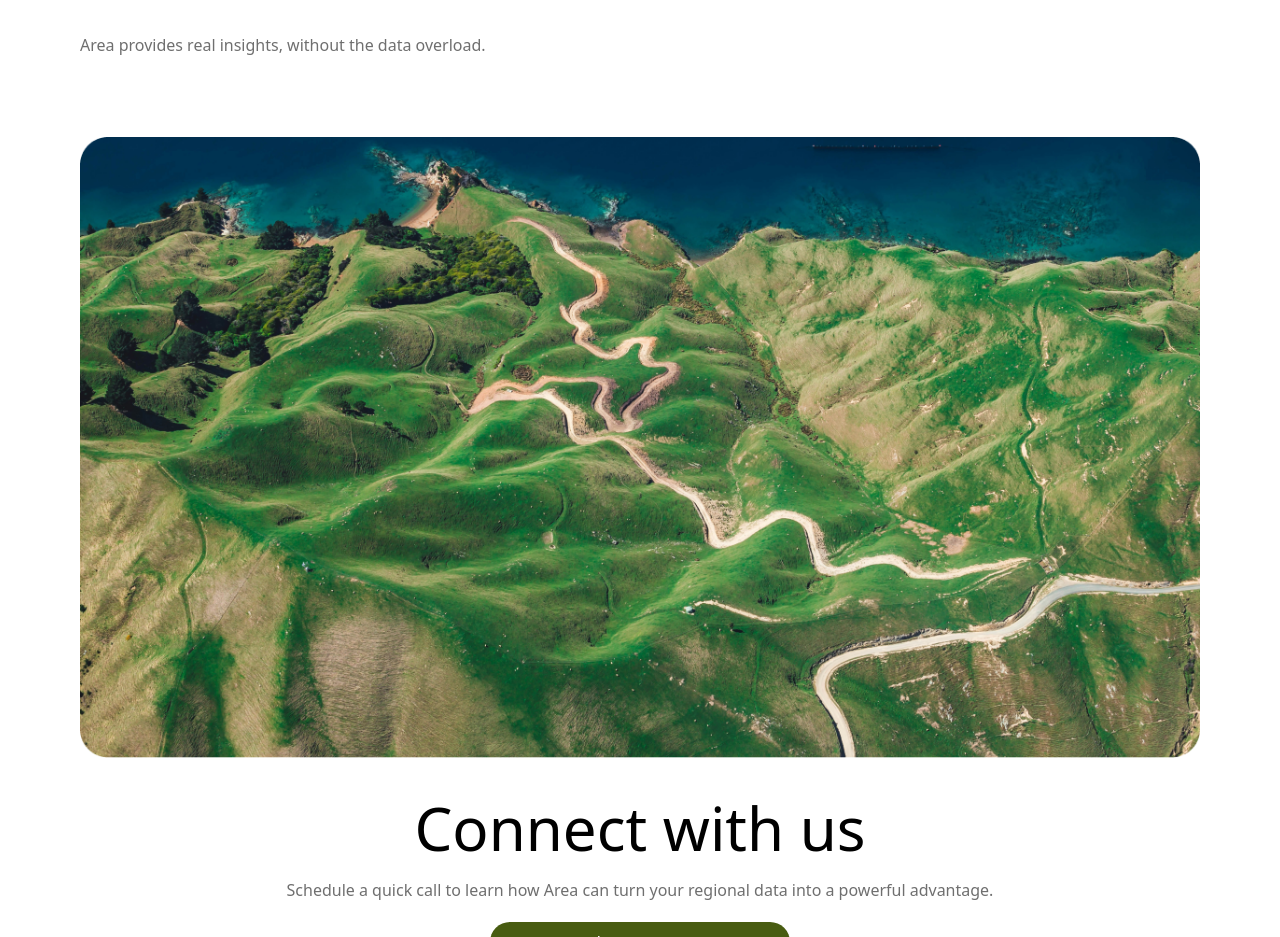
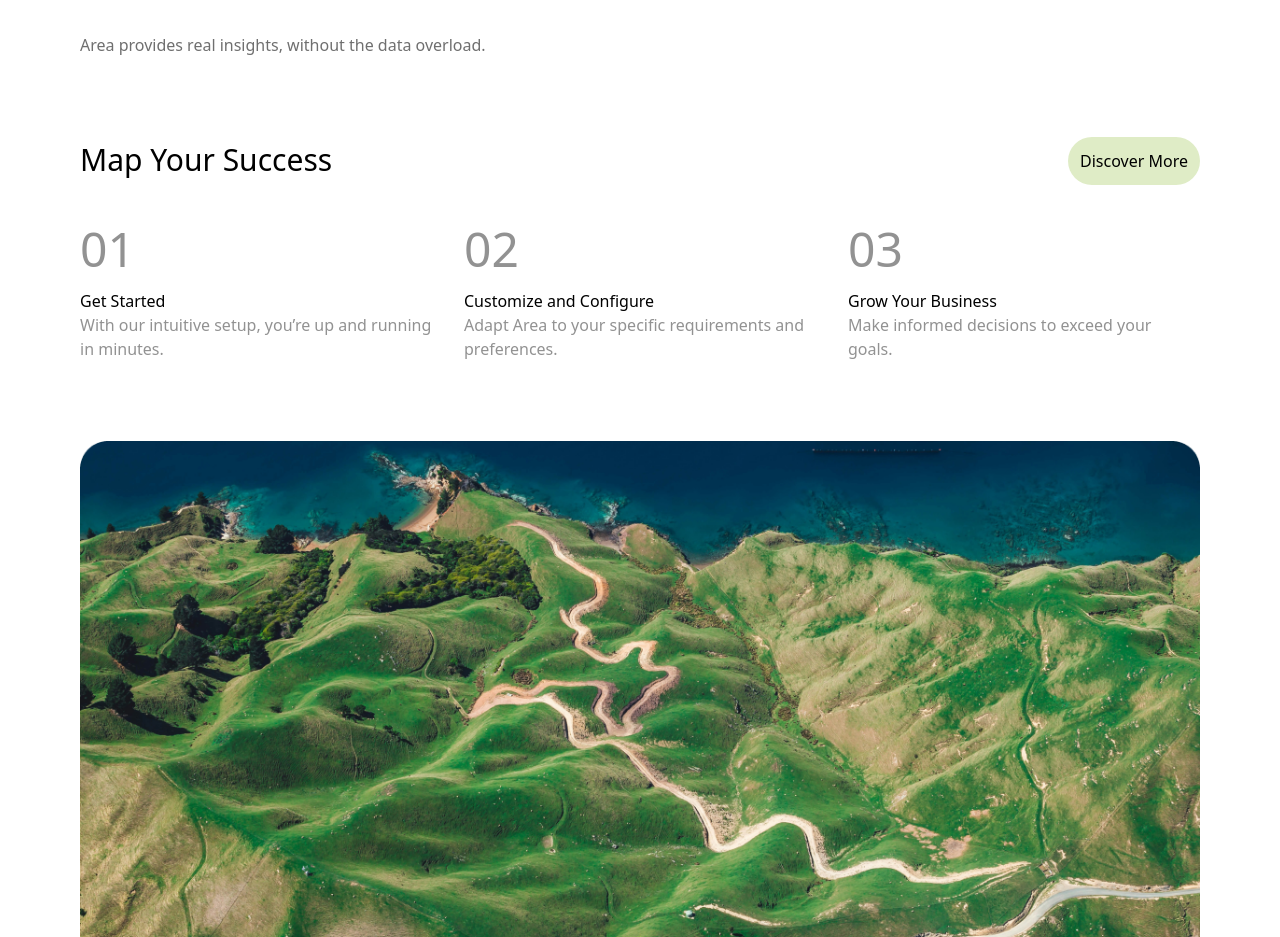
Before and after one commit to leont2u/browse-everything, a React (Vite) app: page / in a window 1280 px wide. Shown: the part 1440-2377 px from the top of the page. Built offline with nearby package versions, Linux system fonts and the light colour scheme.

Commit message:
Map your sucess section

```diff
--- a/src/App.tsx
+++ b/src/App.tsx
@@ -3,6 +3,7 @@ import NavBar from "./components/NavBar";
 import Benefits from "./pages/Benefits";
 import ConnectWithUs from "./pages/ConnectWithUs";
 import HeroSection from "./pages/HeroSection";
+import MapYourSuccess from "./pages/MapYourSuccess";
 import TrustedCompanies from "./pages/TrustedCompanies";
 
 function App() {
@@ -12,6 +13,7 @@ function App() {
       <HeroSection />
       <TrustedCompanies />
       <Benefits />
+      <MapYourSuccess />
       <ConnectWithUs />
       <Footer />
     </div>
--- /dev/null
+++ b/src/pages/MapYourSuccess.tsx
@@ -0,0 +1,44 @@
+const MapYourSuccess = () => {
+  const success = [
+    {
+      success_number: "01",
+      title: "Get Started",
+      description:
+        "With our intuitive setup, you’re up and running in minutes.",
+    },
+    {
+      success_number: "02",
+      title: "Customize and Configure",
+      description: "Adapt Area to your specific requirements and preferences.",
+    },
+    {
+      success_number: "03",
+      title: "Grow Your Business",
+      description: "Make informed decisions to exceed your goals.",
+    },
+  ];
+
+  return (
+    <div className="mb-20">
+      <div className="flex justify-between mb-10">
+        <h1 className="text-[30px]">Map Your Success</h1>
+        <button className="rounded-[1000px] p-3 bg-[#DFECC6]">
+          Discover More
+        </button>
+      </div>
+      <div className="grid grid-cols-3 gap-8">
+        {success.map((index) => (
+          <div>
+            <h1 className="text-5xl mb-4 text-[#929292]">
+              {index.success_number}
+            </h1>
+            <h3>{index.title}</h3>
+            <p className="text-[#929292] font-light">{index.description}</p>
+          </div>
+        ))}
+      </div>
+    </div>
+  );
+};
+
+export default MapYourSuccess;
```
